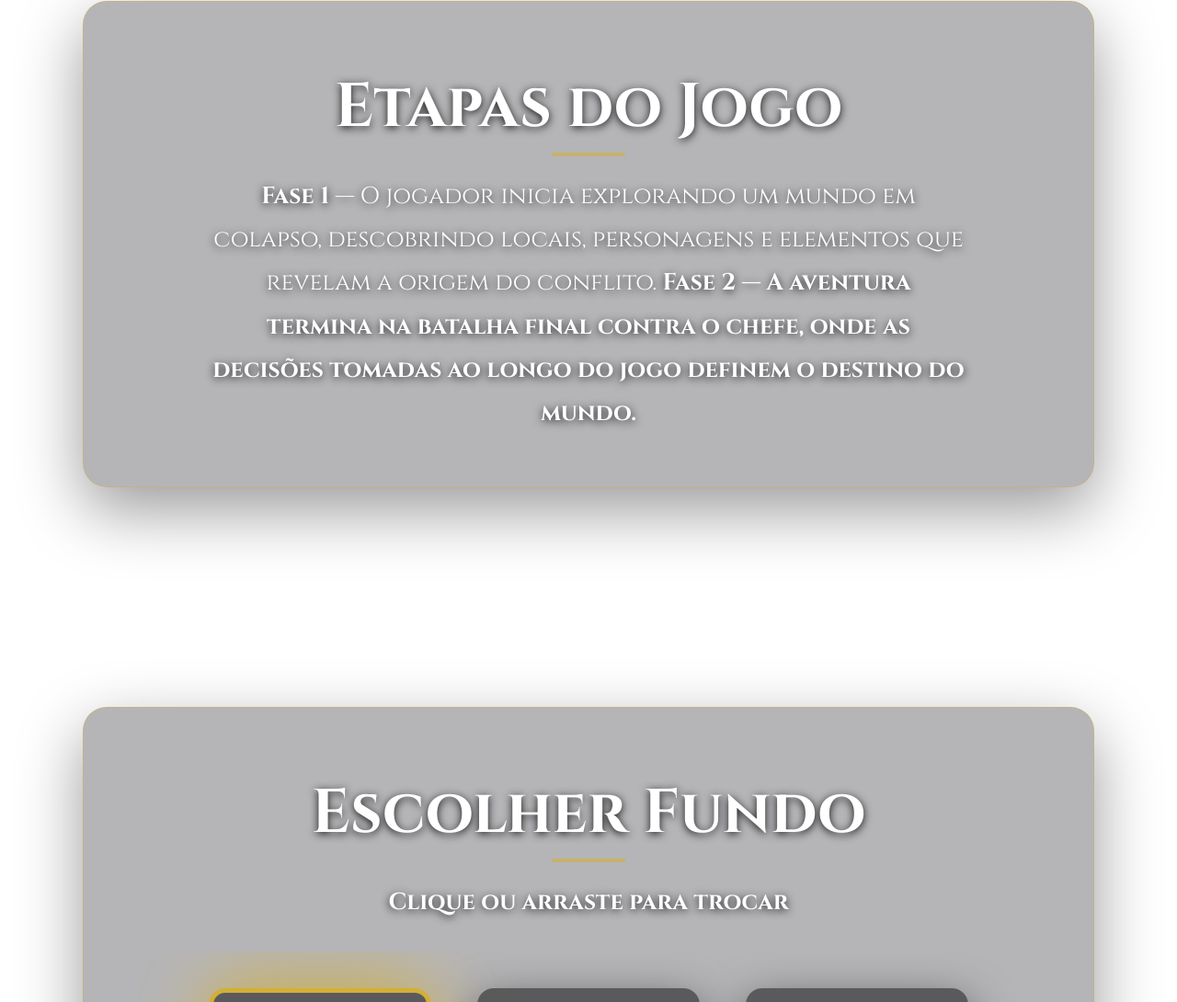
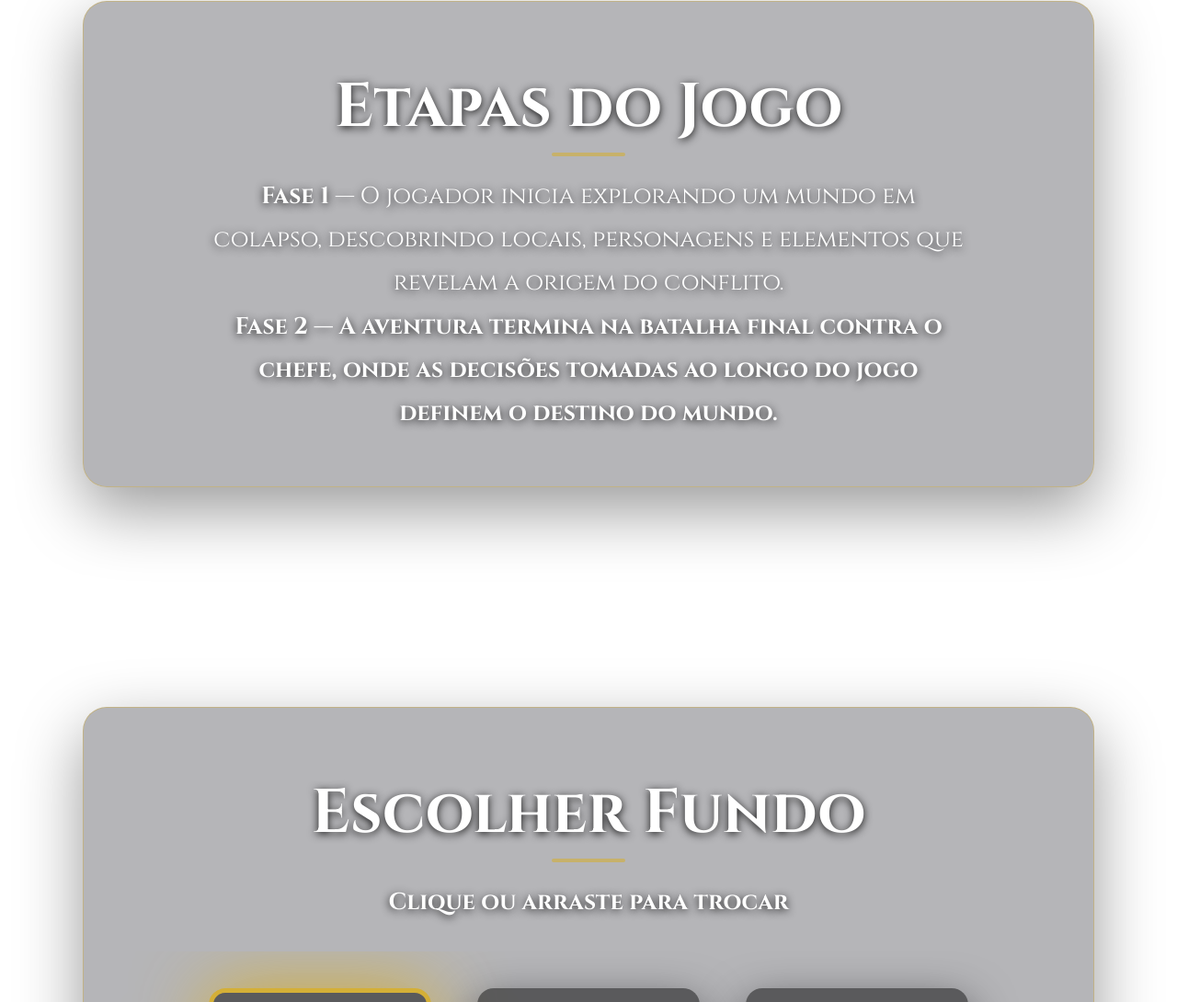
Before and after one commit to m3deirozz/A_Guerra-_Sagrada, a plain HTML site: page index.html in a window 1280 px wide. Shown: the part 3091-4181 px from the top of the page at 92% size. Drawn offline with Linux system fonts and the light colour scheme; grey boxes are pictures that could not be loaded.

```diff
--- a/index.html
+++ b/index.html
@@ -183,7 +183,7 @@
     </div>
   </div></section>
   <section id="historia"><div class="bloco-card"><h2>História</h2><p>A história se passa em um mundo à beira do colapso, destruído pela disputa entre deuses instáveis e seres humanos desesperados. Nesse cenário, Thanatos, o deus da morte, assume o papel de protagonista ao enfrentar um dilema moral profundo: salvar um lado significa condenar o outro. Cabe ao jogador decidir o rumo desse conflito, influenciando diretamente o destino do próprio mundo.</p></div></section>
-  <section id="etapas"><div class="bloco-card"><h2>Etapas do Jogo</h2><p><strong>Fase 1</strong> — O jogador inicia explorando um mundo em colapso, descobrindo locais, personagens e elementos que revelam a origem do conflito.<strong><strong>  Fase 2</strong> — A aventura termina na batalha final contra o chefe, onde as decisões tomadas ao longo do jogo definem o destino do mundo.<br></p></div></section>
+  <section id="etapas"><div class="bloco-card"><h2>Etapas do Jogo</h2><p><strong>Fase 1</strong> — O jogador inicia explorando um mundo em colapso, descobrindo locais, personagens e elementos que revelam a origem do conflito.<strong><br><strong>Fase 2</strong> — A aventura termina na batalha final contra o chefe, onde as decisões tomadas ao longo do jogo definem o destino do mundo.<br></p></div></section>
   <section id="fundos"><div class="bloco-card">
     <h2>Escolher Fundo</h2>
     <p style="margin-bottom:30px;">Clique ou arraste para trocar</p>
```
